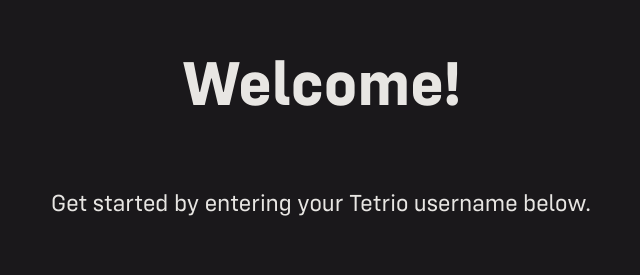
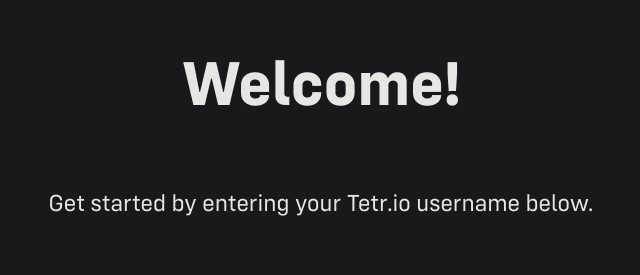
Before and after one commit to tommyothen/tetrio-stream-overlay, a Next.js app: page / in a window 1280 px wide. Shown: the part 281-556 px from the top of the page, without its empty margins (319-959 px from the left). Built offline with nearby package versions, Linux system fonts and the light colour scheme.

Commit message:
formatting

```diff
--- a/pages/index.tsx
+++ b/pages/index.tsx
@@ -27,7 +27,7 @@
           alignItems: 'center',
         }}>
           <p className={styles.description}>
-            Get started by entering your Tetrio username below.
+            Get started by entering your Tetr.io username below.
           </p>
           <UserSearch router={router}/>
         </div>
```
